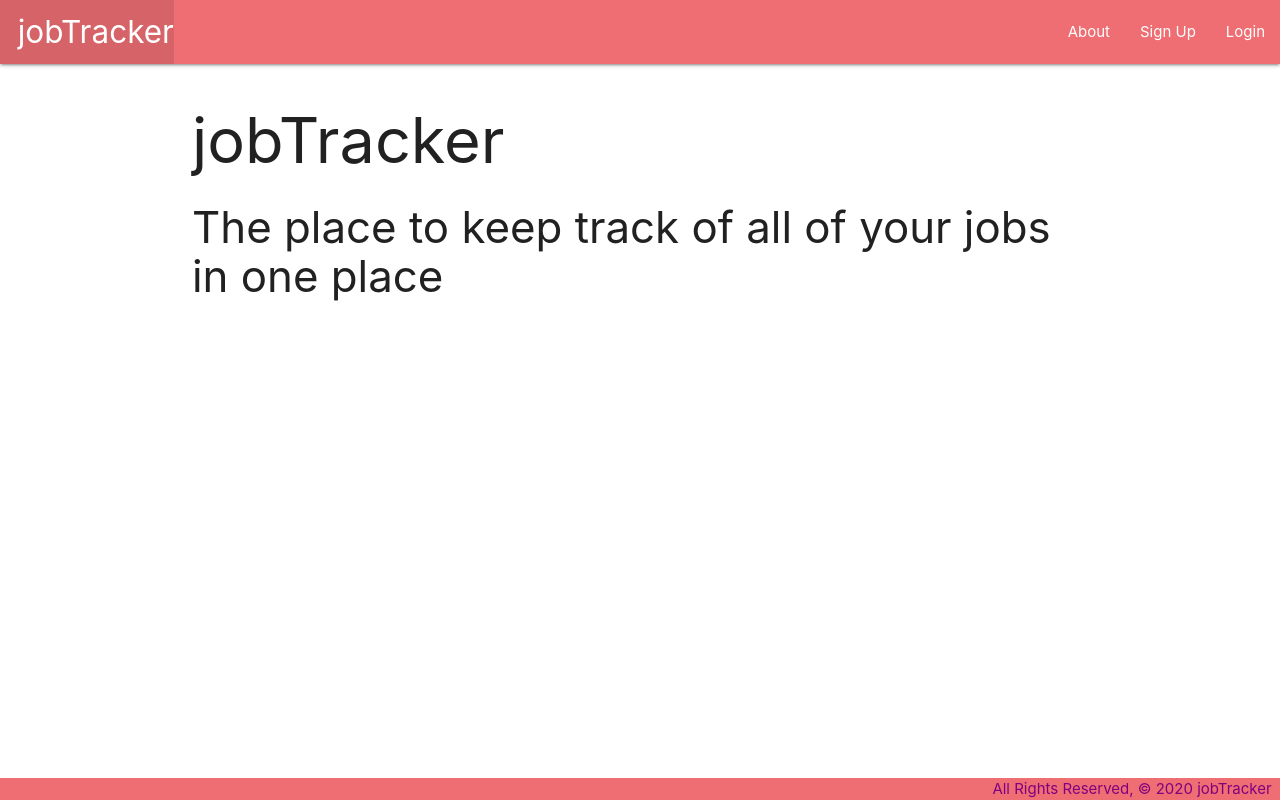
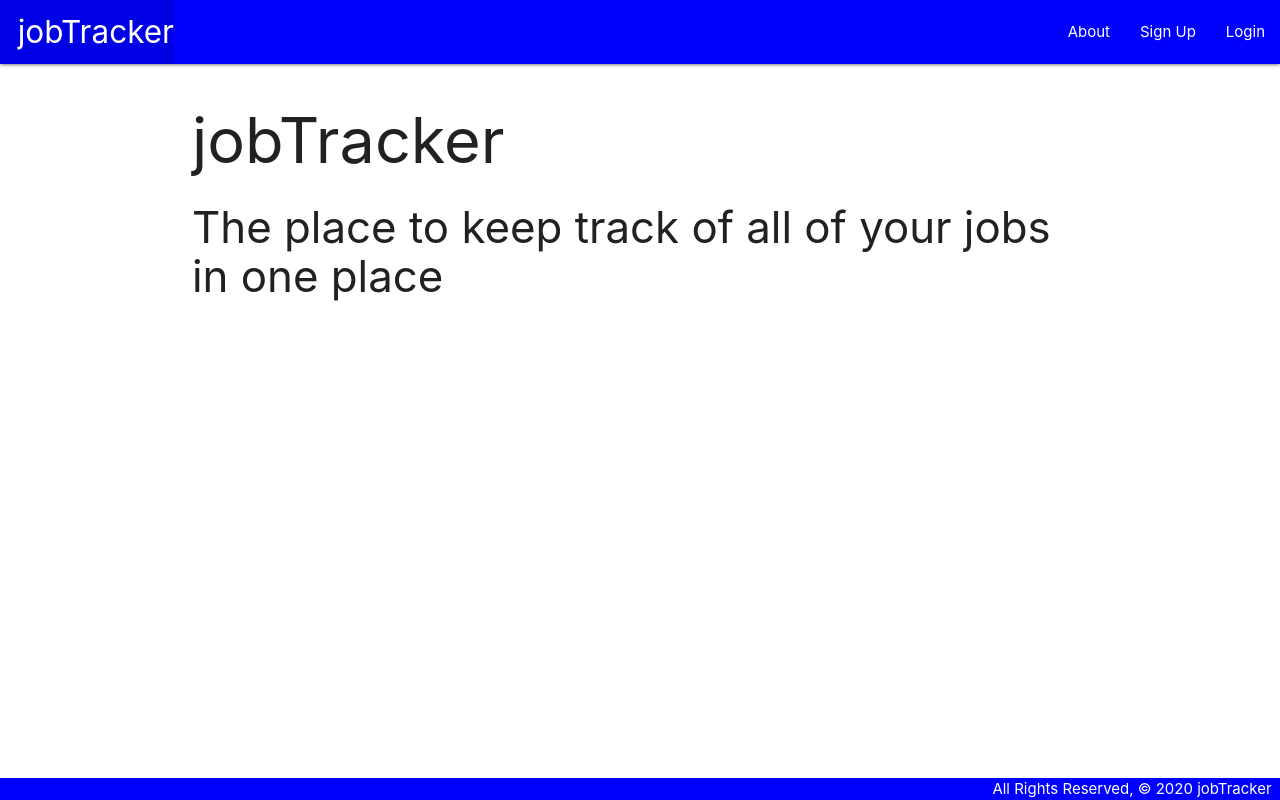
Before and after one commit to braddonako/jobTracker_django, a Django app: page / in a window 1280 px wide. Run offline with Django 3.2, Linux system fonts and the light colour scheme.

Commit message:
trying to update css

```diff
--- a/jobtracker/jobtracker/settings.py
+++ b/jobtracker/jobtracker/settings.py
@@ -55,7 +55,7 @@ ROOT_URLCONF = 'jobtracker.urls'
 TEMPLATES = [
     {
         'BACKEND': 'django.template.backends.django.DjangoTemplates',
-        'DIRS': [os.path.join(BASE_DIR, 'templates')],
+        'DIRS': [],
         'APP_DIRS': True,
         'OPTIONS': {
             'context_processors': [
--- a/jobtracker/main_app/static/css/style.css
+++ b/jobtracker/main_app/static/css/style.css
@@ -11,5 +11,10 @@ main {
 footer.page-footer {
   padding-top: 0;
   text-align: right;
-  color: purple;
+  background-color: blue;
+  color: white;
 }
+
+nav {
+  background-color: blue;
+}
--- a/jobtracker/main_app/templates/base.html
+++ b/jobtracker/main_app/templates/base.html
@@ -13,7 +13,7 @@
 
 </head>
 <body>
-  <header class="navbar-fixed">
+  <header class='navbar-fixed'>
     <nav>
       <div class="nav-wrapper">
         <ul>
--- a/jobtracker/main_app/urls.py
+++ b/jobtracker/main_app/urls.py
@@ -1,5 +1,8 @@
 from django.urls import path, include
 from . import views
+from django.conf.urls.static import static
+
+
 
 urlpatterns = [
     path('', views.home, name='home'),
--- a/jobtracker/main_app/views.py
+++ b/jobtracker/main_app/views.py
@@ -44,7 +44,6 @@ class JobCreate(LoginRequiredMixin, CreateView):
         return super().form_valid(form)
 
 
-
 class JobUpdate(LoginRequiredMixin, UpdateView):
     model = Job
     fields = ['cover_letter']
```
